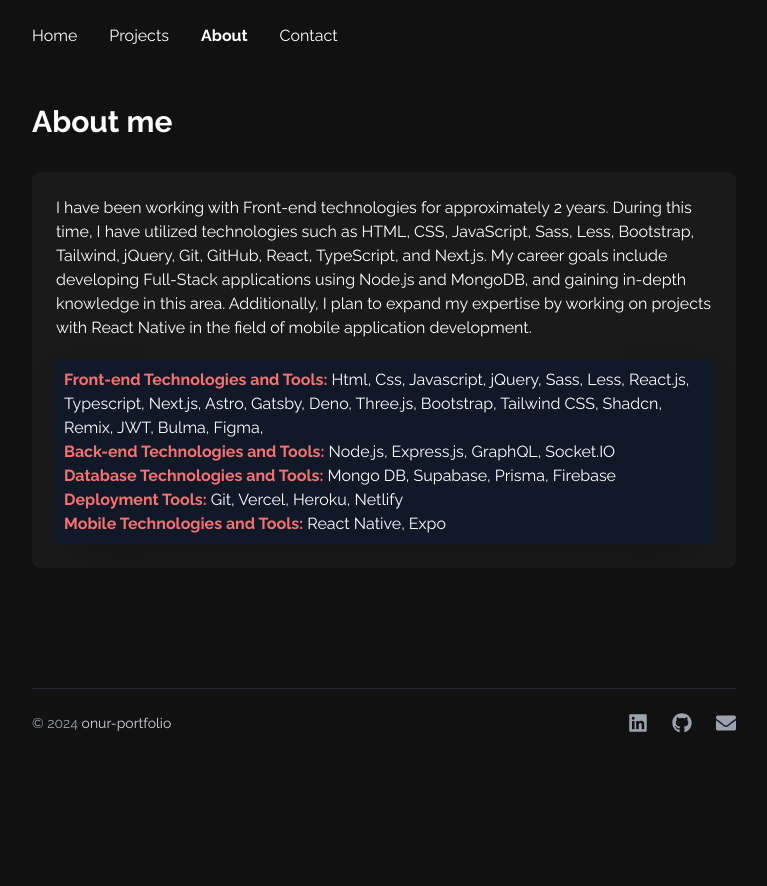
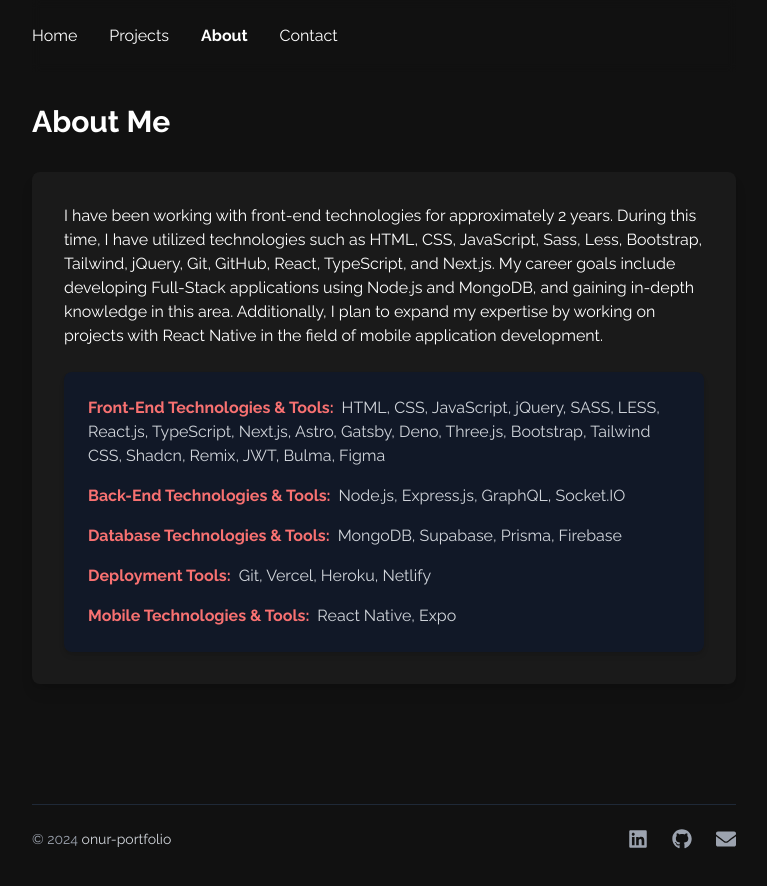
Before and after one commit to onurvn/next-portfolio, a Next.js app: page /about in a window 1280 px wide. Shown: the top 886 px of the page, without its empty margins (256-1023 px from the left). Before the commit the page ends 821 px from the top, so only its background shows below. Built offline with nearby package versions, Linux system fonts and the light colour scheme.

Commit message:
updated about page

```diff
--- a/src/app/about/page.tsx
+++ b/src/app/about/page.tsx
@@ -1,27 +1,53 @@
-
 import React from 'react';
-
 
 function About() {
     return (
         <>
-            <section className='mt-8 pb-2'>
-                <h2 className="text-3xl font-bold mb-4">About me</h2>
-                <div className="text-white p-6 mb-16 mt-8 rounded-lg bg-[#1a1a1a]">
-                    <p>I have been working with Front-end technologies for approximately 2 years. During this time, I have utilized
+            <section className="mt-8 pb-2">
+                <h2 className="text-3xl font-bold mb-4">About Me</h2>
+                <div className="text-white p-8 mb-16 mt-8 rounded-lg bg-[#1a1a1a] shadow-lg">
+                    <p className="mb-6">
+                        I have been working with front-end technologies for approximately 2 years. During this time, I have utilized
                         technologies such as HTML, CSS, JavaScript, Sass, Less, Bootstrap, Tailwind, jQuery, Git, GitHub, React,
                         TypeScript, and Next.js. My career goals include developing Full-Stack applications using Node.js and
                         MongoDB, and gaining in-depth knowledge in this area. Additionally, I plan to expand my expertise by working
                         on projects with React Native in the field of mobile application development.
                     </p>
-                    <p className='bg-gray-900 p-2 mt-5 rounded-sm shadow-2xl'>
-                        <span className='text-red-400 font-bold'>Front-end Technologies and Tools:</span> Html, Css, Javascript, jQuery, Sass, Less, React.js, Typescript, Next.js, Astro,
-                        Gatsby, Deno, Three.js, Bootstrap, Tailwind CSS, Shadcn, Remix, JWT, Bulma, Figma, <br />
-                        <span className='text-red-400 font-bold'>Back-end Technologies and Tools:</span> Node.js, Express.js, GraphQL, Socket.IO <br />
-                        <span className='text-red-400 font-bold'>Database Technologies and Tools:</span> Mongo DB, Supabase, Prisma, Firebase <br />
-                        <span className='text-red-400 font-bold'>Deployment Tools:</span> Git, Vercel, Heroku, Netlify <br />
-                        <span className='text-red-400 font-bold'>Mobile Technologies and Tools:</span> React Native, Expo
-                    </p>
+                    <div className="bg-gray-900 p-6 rounded-lg shadow-md">
+                        <ul className="space-y-4">
+                            <li>
+                                <span className="text-red-400 font-bold">Front-End Technologies & Tools:</span>
+                                <span className="ml-2 text-gray-300">
+                                    HTML, CSS, JavaScript, jQuery, SASS, LESS, React.js, TypeScript, Next.js, Astro,
+                                    Gatsby, Deno, Three.js, Bootstrap, Tailwind CSS, Shadcn, Remix, JWT, Bulma, Figma
+                                </span>
+                            </li>
+                            <li>
+                                <span className="text-red-400 font-bold">Back-End Technologies & Tools:</span>
+                                <span className="ml-2 text-gray-300">
+                                    Node.js, Express.js, GraphQL, Socket.IO
+                                </span>
+                            </li>
+                            <li>
+                                <span className="text-red-400 font-bold">Database Technologies & Tools:</span>
+                                <span className="ml-2 text-gray-300">
+                                    MongoDB, Supabase, Prisma, Firebase
+                                </span>
+                            </li>
+                            <li>
+                                <span className="text-red-400 font-bold">Deployment Tools:</span>
+                                <span className="ml-2 text-gray-300">
+                                    Git, Vercel, Heroku, Netlify
+                                </span>
+                            </li>
+                            <li>
+                                <span className="text-red-400 font-bold">Mobile Technologies & Tools:</span>
+                                <span className="ml-2 text-gray-300">
+                                    React Native, Expo
+                                </span>
+                            </li>
+                        </ul>
+                    </div>
                 </div>
             </section>
         </>
```
